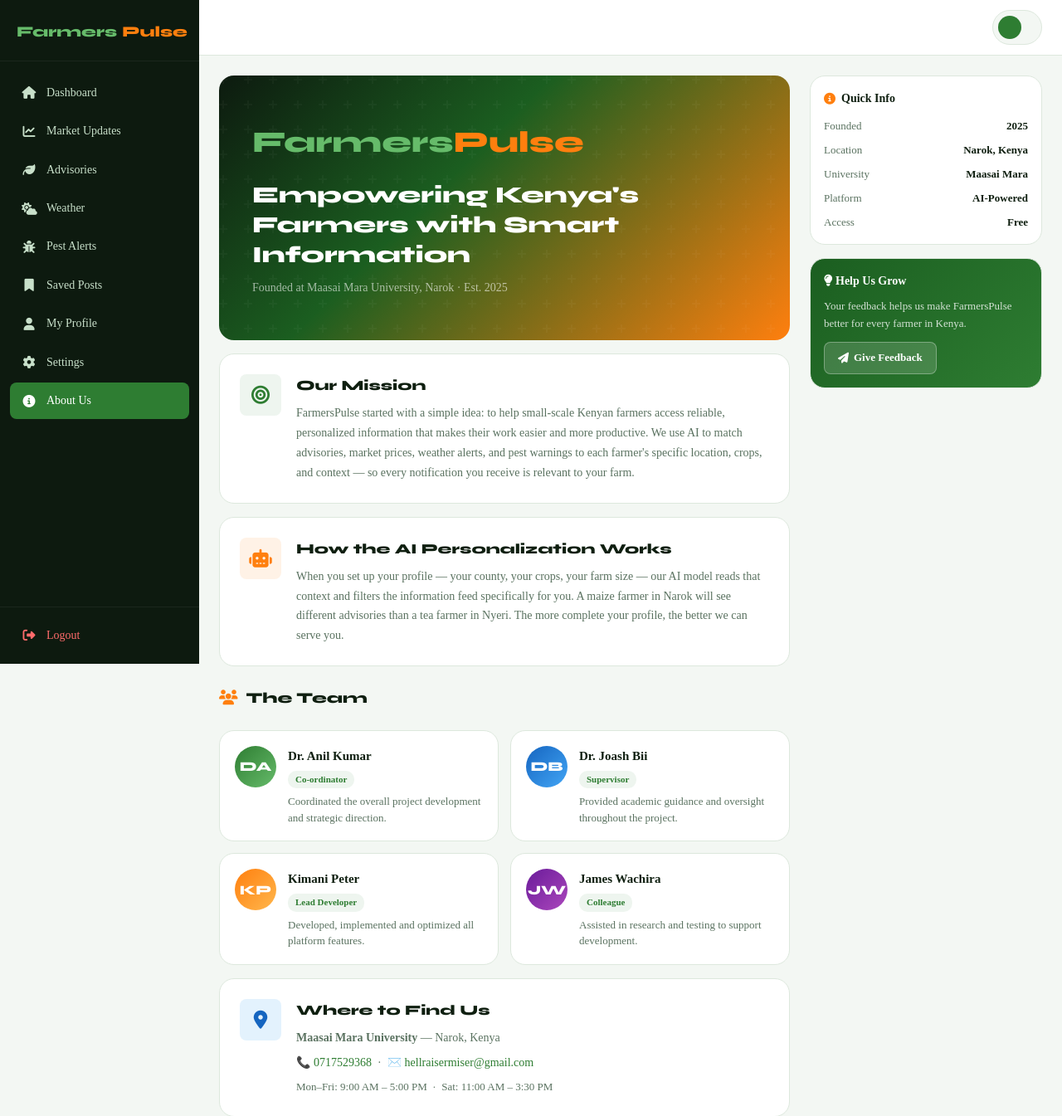
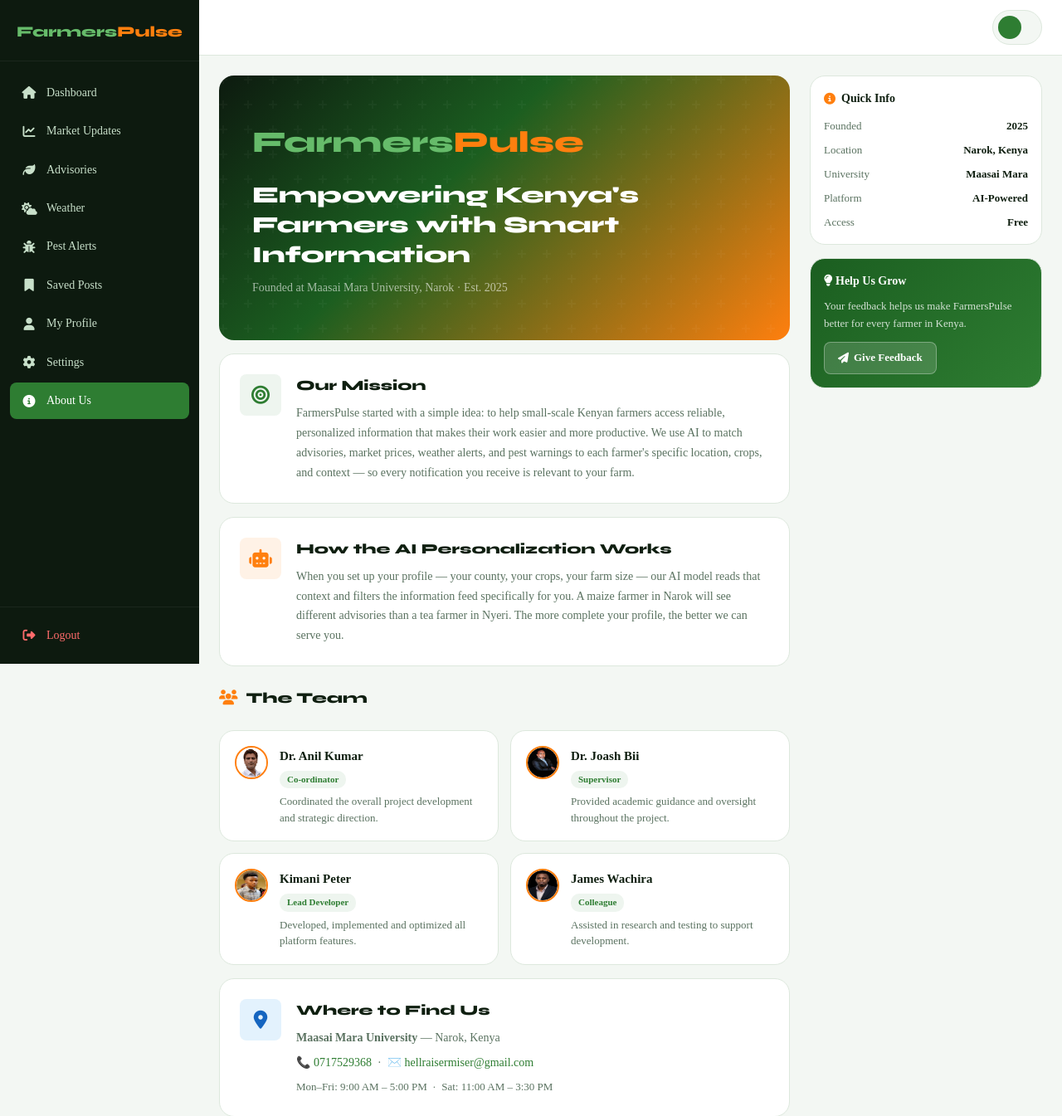
Before and after one commit to Kimkanja/Final-Year-Project, a Flask app: template templates/about.html in a window 1280 px wide. Shown: the top 1345 px of the page at 83% size. Run offline with Flask 3, Linux system fonts and the light colour scheme; the template is opened without the code that fills it, so the values that code supplies are empty.

Commit message:
Updated listed upgrades

```diff
--- a/static/css/main.css
+++ b/static/css/main.css
@@ -152,7 +152,6 @@
 .sidebar-logo {
   display: flex;
   align-items: center;
-  gap: 6px;
   padding: 24px 20px 20px;
   font-family: var(--font-display);
   font-size: 18px;
@@ -673,12 +676,36 @@
   font-size: 14px;
   color: var(--green);
   flex-shrink: 0;
+  overflow: hidden;
 }
 
 .avatar-sm img {
   width: 100%;
   height: 100%;
-  object-fit: cover;
+  object-fit: scale-down;
+  border-radius: 50%;
+}
+
+.team-sm {
+  width: 40px;
+  height: 40px;
+  border-radius: 50%;
+  background: var(--orange-soft);
+  border: 2px solid var(--orange);
+  display: flex;
+  align-items: center;
+  justify-content: center;
+  font-weight: 800;
+  font-size: 14px;
+  color: var(--orange);
+  flex-shrink: 0;
+  overflow: hidden;
+}
+
+.team-sm img {
+  width: 100%;
+  height: 100%;
+  object-fit: fill;
   border-radius: 50%;
 }
 
--- a/templates/about.html
+++ b/templates/about.html
@@ -31,6 +31,9 @@
   <div class="fp-main">
     <header class="fp-topnav">
       <div class="topnav-left"><button class="hamburger" id="hamburger"><i class="fas fa-bars"></i></button></div>
+       <div class="sidebar-logo-phone">
+          <span class="logo-green">Farmers</span><span class="logo-orange">Pulse</span>
+        </div>
       <div class="topnav-right">
         <a href="{{ url_for('profile', user_id=current_user.id) }}" class="user-chip">
           {% if current_user['profile_pic'] %}<img
@@ -81,7 +84,9 @@
         <div class="about-section-title"><i class="fas fa-users"></i> The Team</div>
         <div class="team-grid">
           <div class="team-card">
-            <div class="team-avatar" style="background:linear-gradient(135deg,#2e7d32,#66bb6a);">DA</div>
+            <div class="team-sm">
+                <img src="/static/images/team/Dr_Anil_Kumar_mini.png" alt="FarmersPulse Logo">
+              </div>
             <div class="team-info">
               <h4>Dr. Anil Kumar</h4>
               <span class="team-role">Co-ordinator</span>
@@ -89,7 +94,9 @@
             </div>
           </div>
           <div class="team-card">
-            <div class="team-avatar" style="background:linear-gradient(135deg,#1565c0,#42a5f5);">DB</div>
+            <div class="team-sm">
+                <img src="/static/images/team/Dr_Joash_Bii.png" alt="FarmersPulse Logo">
+              </div>
             <div class="team-info">
               <h4>Dr. Joash Bii</h4>
               <span class="team-role">Supervisor</span>
@@ -97,7 +104,9 @@
             </div>
           </div>
           <div class="team-card">
-            <div class="team-avatar" style="background:linear-gradient(135deg,#ff7f0e,#ffb74d);">KP</div>
+            <div class="team-sm">
+                <img src="/static/images/team/Kimani_Peter_mini.png" alt="FarmersPulse Logo">
+              </div>
             <div class="team-info">
               <h4>Kimani Peter</h4>
               <span class="team-role">Lead Developer</span>
@@ -105,7 +114,9 @@
             </div>
           </div>
           <div class="team-card">
-            <div class="team-avatar" style="background:linear-gradient(135deg,#6a1b9a,#ab47bc);">JW</div>
+            <div class="team-sm">
+                <img src="/static/images/team/James_Wachira.png" alt="FarmersPulse Logo">
+              </div>
             <div class="team-info">
               <h4>James Wachira</h4>
               <span class="team-role">Colleague</span>
--- a/templates/index.html
+++ b/templates/index.html
@@ -628,8 +628,8 @@
                         <p class="d-flex">
                             <strong class="me-2">Email:</strong>
 
-                            <a href="mailto:hellraisermiser@gmail.com" class="site-footer-link">
-                                hellraisermiser@gmail.com
+                            <a style="font-size: 15px;" href="mailto:kimani17018@student.mmarau.ac.ke" class="site-footer-link">
+                                kimani17018@student.mmarau.ac.ke
                             </a>
                         </p>
                     </div>
```
Also changed, not shown: other parts of static/css/main.css (+46 -3 lines), templates/dashboard.html (+6 -1 lines), templates/login.html (+49 -17 lines), templates/saved_posts.html (+6 -1 lines), database/farmerspulse.db, static/images/team/Dr_Anil_Kumar_mini.png (added), static/images/team/Kimani_Peter_mini.png (added).
